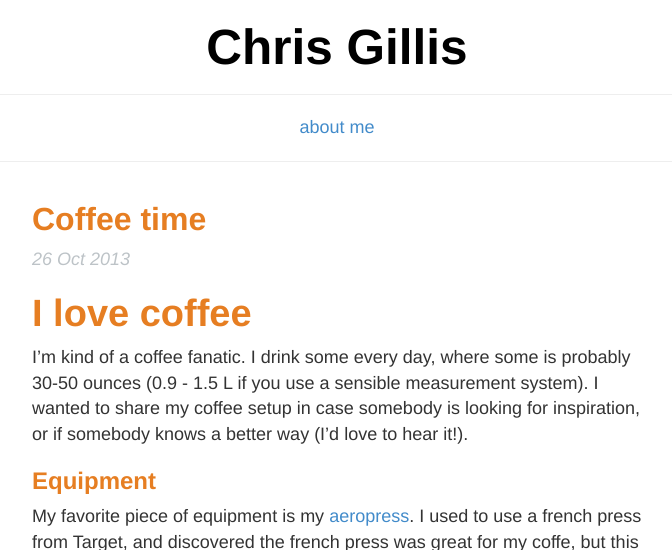
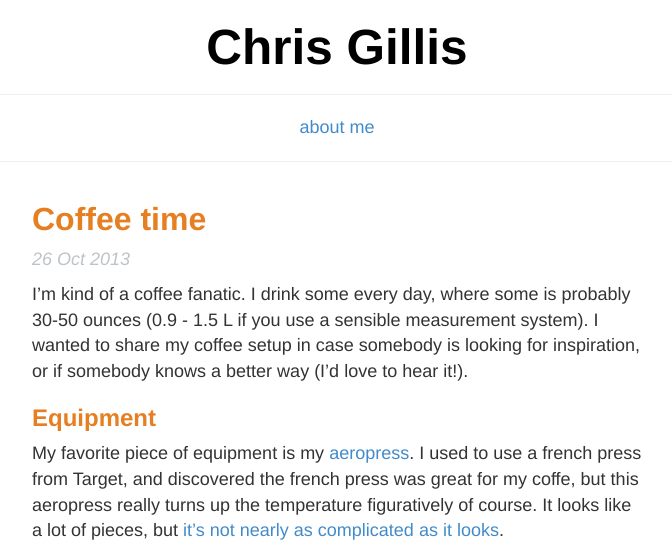
Before and after one commit to Chris-Gillis/z3roshot.github.io, a Jekyll site: the page built from _posts/2013-10-26-coffee-time.md, in a window 1280 px wide, cut to the strip 0-550 px from the top of the page. Shown: the whole strip, without its empty margins (303-975 px from the left). Built offline with Jekyll 4.4.1, drawn with Linux system fonts in a browser that asks for light colours.

Commit message:
removed heading of coffee post, looked dumb on main page

```diff
--- a/_posts/2013-10-26-coffee-time.md
+++ b/_posts/2013-10-26-coffee-time.md
@@ -3,8 +3,6 @@ layout: post
 title: Coffee time
 tags: [coffee]
 ---
-
-# I love coffee
 
 I'm kind of a coffee fanatic.
 I drink some every day, where some is probably 30-50 ounces (0.9 - 1.5 L if you use a sensible measurement system).
```
